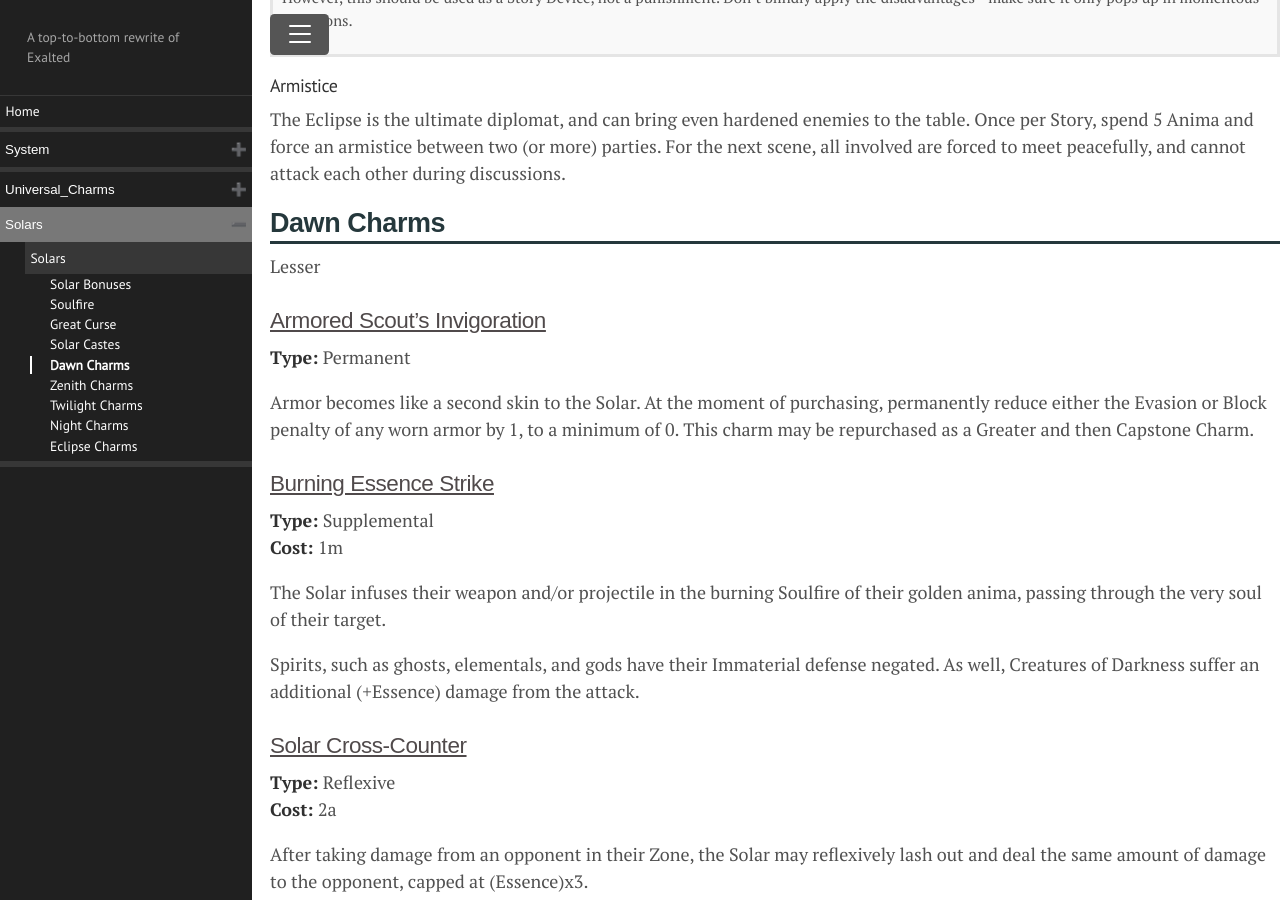
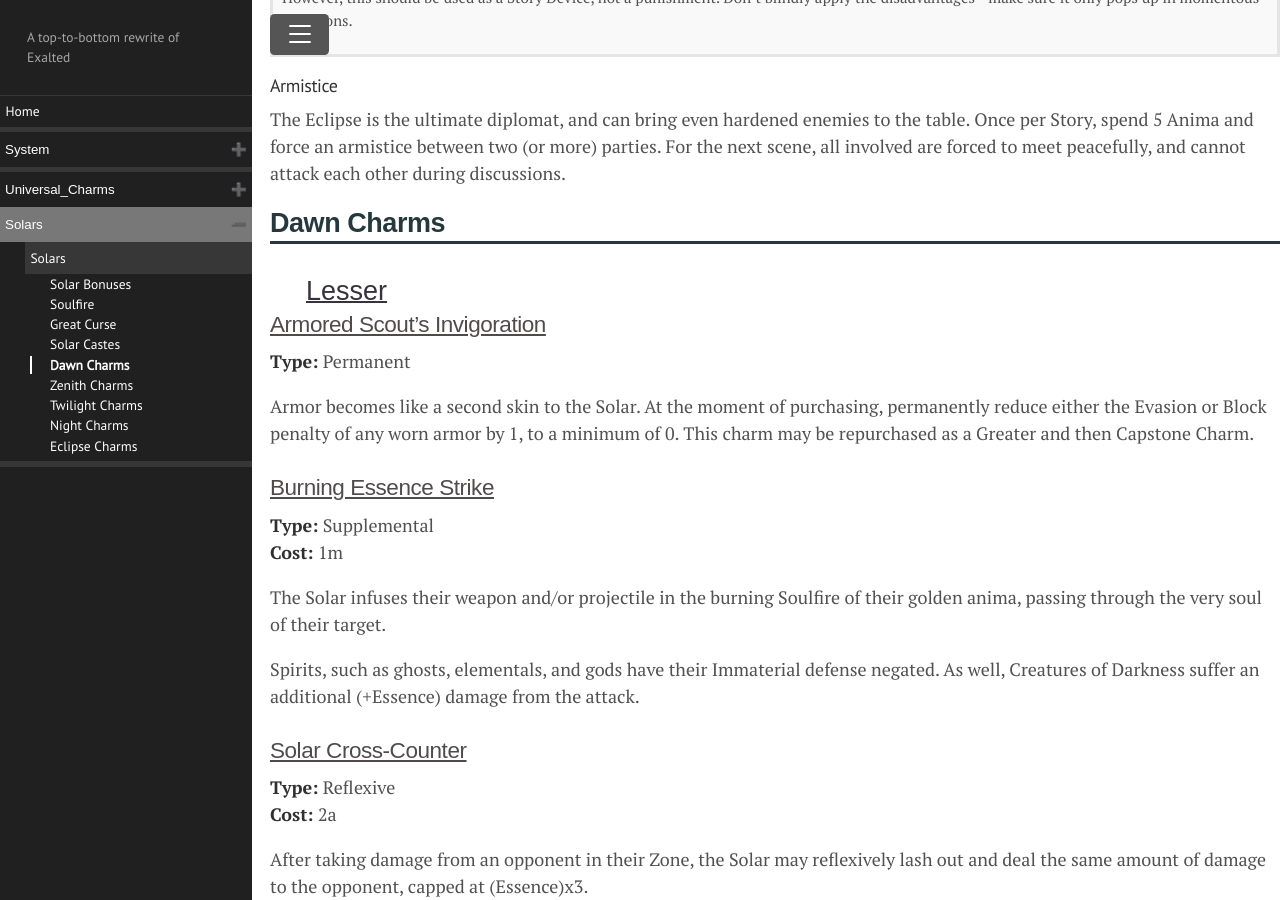
Before and after one commit to Dragonmystic707/exalted-reincarnated, a Jekyll site: the page built from docs/solars/Solars.md, in a window 1280 px wide and 900 px high, scrolled down 5042 px. Built offline with Jekyll 4.4.1, drawn with Linux system fonts in a browser that asks for light colours.

Commit message:
Fixed power categories

```diff
--- a/docs/solars/Solars.md
+++ b/docs/solars/Solars.md
@@ -296,7 +296,7 @@
 Dawn Charms
 -----------
 
-Lesser
+<div class="power_category">Lesser</div>
 
 ### Armored Scout’s Invigoration
 
@@ -391,7 +391,7 @@
 Essence lower than the result suffers (Essence) damage. Creatures of
 Darkness hit by the Solar Spike suffer an extra (+2) damage.
 
-Greater
+<div class="power_category">Greater</div>
 
 ### Accuracy Without Distance
 
@@ -470,7 +470,7 @@
 Dawn Caste Solars can impose fear and intimidation even to emotionless
 beings, and Zenith can cause awe and grief.
 
-Capstone
+<div class="power_category">Capstone</div>
 
 ### Searing Sunfire Interdiction
 
@@ -489,7 +489,7 @@
 Zenith Charms
 -------------
 
-Lesser
+<div class="power_category">Lesser</div>
 
 ### Certainty of Form
 
@@ -590,7 +590,7 @@
 make this effect permanent, either of which would allow them to bless a
 new target.
 
-Greater
+<div class="power_category">Greater</div>
 
 ### Accord of the Unbreakable Spirit
 
@@ -710,12 +710,12 @@
 [Endowment](/System/The Exalted/#supernatural-merits) Merit to those with significant ties
 to the character, granting them access to Universal Charms.
 
-Capstone
+<div class="power_category">Capstone</div>
 
 Twilight Charms
 ---------------
 
-Lesser
+<div class="power_category">Lesser</div>
 
 ### Chaos-Resistance Preparation
 
@@ -811,7 +811,7 @@
 Intentions,” the Player asks a specific question that the Storyteller
 must answer truthfully.
 
-Greater
+<div class="power_category">Greater</div>
 
 ### Inspection of Flaw
 
@@ -903,12 +903,12 @@
 Creating Manses and other places of Power from the Wyld becomes a valid
 Project.
 
-Capstone
+<div class="power_category">Capstone</div>
 
 Night Charms
 ------------
 
-Lesser
+<div class="power_category">Lesser</div>
 
 ### Burning Corona
 
@@ -1019,7 +1019,7 @@
 Multiple targets may be chosen at the same time, but doing so causes a
 Moderate Disadvantage.
 
-Greater
+<div class="power_category">Greater</div>
 
 ### A Will is a Way
 
@@ -1119,12 +1119,12 @@
 the Solar, no matter their distance nor intervening environmental
 factors.
 
-Capstone
+<div class="power_category">Capstone</div>
 
 Eclipse Charms
 --------------
 
-Lesser
+<div class="power_category">Lesser</div>
 
 ### Deft Official’s Way
 
@@ -1224,7 +1224,7 @@
 
 The choice of selected targets may be altered between Stories.
 
-Greater
+<div class="power_category">Greater</div>
 
 ### Heart-Eclipsing Shroud
 
@@ -1347,4 +1347,4 @@
 characters in the room, but allow the Player to ask a question of one or
 two important characters.
 
-Capstone
+<div class="power_category">Capstone</div>
--- a/release.py
+++ b/release.py
@@ -146,8 +146,8 @@
     data = re.sub(link_str, replace_link, data)
 
     # Find and replace the categories list
-    src_str = r"^\s*("+power_categories+".*)$"
-    repl_str = r"""<div class="power_category">\1</div>"""
+    src_str = r"\n(Lesser|Greater|Capstone)\n"
+    repl_str = r"""\n<div class="power_category">\1</div>\n"""
     data = re.sub(src_str, repl_str, data)
 
     # # Replace any Header 9 (Examples) with the "indent" figure
```
Also changed, not shown: 2 other files.
